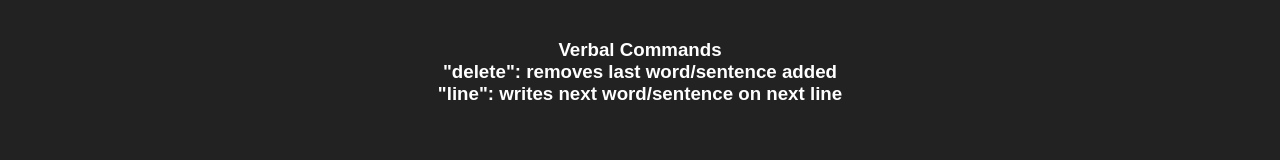
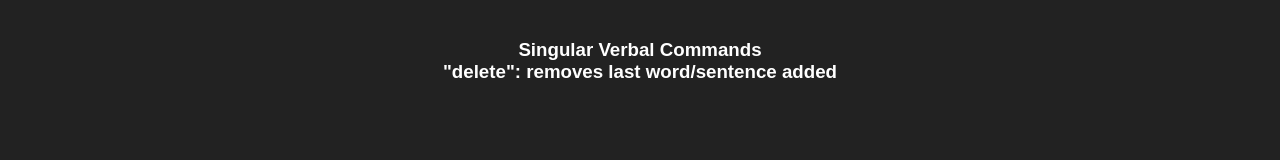
Before and after one commit to omegak911/MessagingForDisability, a React (Create React App) app: page / in a window 1280 px wide. Shown: the top 160 px of the page. Built offline with nearby package versions, Linux system fonts and the light colour scheme; no server answers.

Commit message:
window variables

```diff
--- a/src/App.jsx
+++ b/src/App.jsx
@@ -3,18 +3,6 @@ import io from 'socket.io-client/dist/socket.io';
 
 import './App.css';
 import { location, secretID } from './config';
-
-const SpeechRecognition = window.SpeechRecognition || window.webkitSpeechRecognition
-const SpeechGrammarList = window.SpeechGrammarList || window.webkitSpeechGrammarList
-const SpeechRecognitionEvent = window.SpeechRecognitionEvent || window.webkitSpeechRecognitionEvent
-
-const recognition = new SpeechRecognition();
-const speechRecognitionList = new SpeechGrammarList();
-recognition.grammars = speechRecognitionList;
-recognition.continuous = true;
-recognition.lang = 'en-US';
-recognition.interimResults = false;
-recognition.maxAlternatives = 1;
 
 class App extends Component {
   constructor(props) {
@@ -27,6 +15,7 @@ class App extends Component {
   }
 
   componentDidMount() {
+
     this.voiceRecognition();
 
     this.socket = io(`http://${location}:3777`, {
@@ -60,6 +49,22 @@ class App extends Component {
   }
 
   voiceRecognition = () => {
+    if (!('webkitSpeechRecognition') in window) {
+      console.log('hey you do not have the speech recognition');
+    }
+
+
+    const SpeechRecognition = window.SpeechRecognition || window.webkitSpeechRecognition
+    const SpeechGrammarList = window.SpeechGrammarList || window.webkitSpeechGrammarList
+    const SpeechRecognitionEvent = window.SpeechRecognitionEvent || window.webkitSpeechRecognitionEvent
+
+    const recognition = new SpeechRecognition();
+    const speechRecognitionList = new SpeechGrammarList();
+    recognition.grammars = speechRecognitionList;
+    recognition.continuous = true;
+    recognition.lang = 'en-US';
+    recognition.interimResults = false;
+    recognition.maxAlternatives = 1;
     let context = this;
     recognition.start();
     recognition.onresult = function(event) {
@@ -104,9 +109,8 @@ class App extends Component {
       <div className="App">
         <header className="App-header">
           <h3 className="App-title">
-            {`Verbal Commands
+            {`Singular Verbal Commands
               "delete": removes last word/sentence added
-              "line": writes next word/sentence on next line
             `}
           </h3>
         </header>
```
